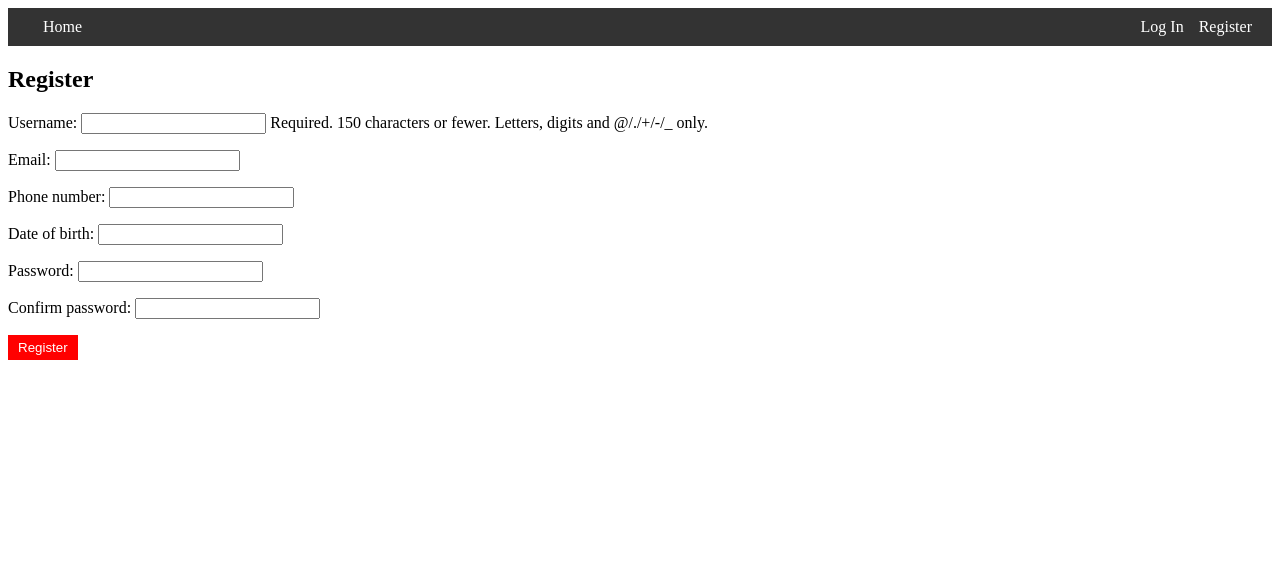
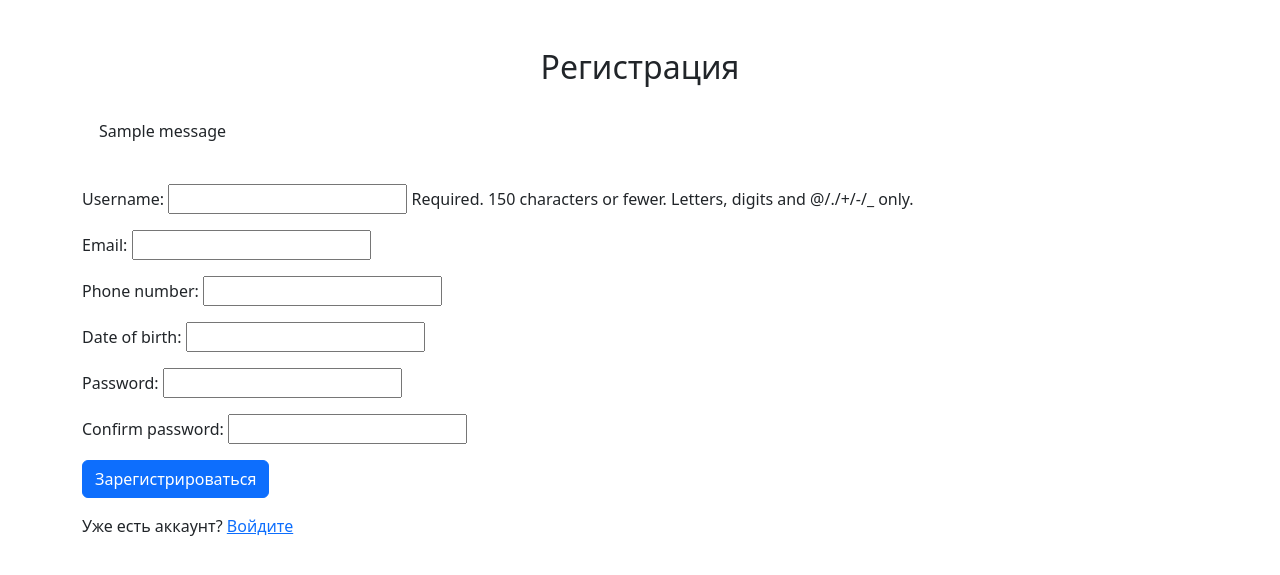
Before and after one commit to DanteZarantes/ccc, a Django app: page /accounts/register/ in a window 1280 px wide. Shown: the top 575 px of the page. Run offline with Django 5.2, Linux system fonts and the light colour scheme; tables that the repository leaves empty hold one stand-in row (values such as "Sample post"); one stand-in notice (Sample message) is shown.

Commit message:
Initial commit

```diff
--- a/todolist/templates/register.html
+++ b/todolist/templates/register.html
@@ -1,7 +1,32 @@
-{% include 'header.html' %}
-<h2>Register</h2>
-<form method="POST">
-    {% csrf_token %}
-    {{ form.as_p }}
-    <button type="submit">Register</button>
-</form>
+<!DOCTYPE html>
+<html lang="en">
+<head>
+    <meta charset="UTF-8">
+    <meta name="viewport" content="width=device-width, initial-scale=1.0">
+    <title>Регистрация</title>
+    <link rel="stylesheet" href="https://cdn.jsdelivr.net/npm/bootstrap@5.3.0/dist/css/bootstrap.min.css">
+</head>
+<body>
+    <div class="container mt-5">
+        <h2 class="text-center">Регистрация</h2>
+
+        {% if messages %}
+            <div class="mt-3">
+                {% for message in messages %}
+                    <div class="alert {{ message.tags }}">
+                        {{ message }}
+                    </div>
+                {% endfor %}
+            </div>
+        {% endif %}
+
+        <form method="post" class="mt-4">
+            {% csrf_token %}
+            {{ form.as_p }}
+            <button type="submit" class="btn btn-primary">Зарегистрироваться</button>
+        </form>
+
+        <p class="mt-3">Уже есть аккаунт? <a href="{% url 'login' %}">Войдите</a></p>
+    </div>
+</body>
+</html>
--- a/todolist/urls.py
+++ b/todolist/urls.py
@@ -12,4 +12,7 @@ urlpatterns = [
     path('', views.task_list, name='task_list'),
     path('toggle/<int:task_id>/', views.toggle_task, name='toggle_task'),
     path('add_subtask/<int:parent_id>/', views.add_subtask, name='add_subtask'),
+    path('register/', views.register, name='register'),
+    path('login/', views.login_view, name='login'),  # Предположительно, уже существует
+    path('', views.home, name='home'),  # Домашняя страница
 ]
--- a/todolist/views.py
+++ b/todolist/views.py
@@ -22,27 +22,42 @@ def register(request):
     if request.method == 'POST':
         form = CustomUserCreationForm(request.POST)
         if form.is_valid():
+            # Check if the username or email already exists
+            email = form.cleaned_data.get('email')
+            username = form.cleaned_data.get('username')
+
+            if User.objects.filter(email=email).exists():
+                messages.error(request, 'Этот email уже используется. Попробуйте другой.')
+                return render(request, 'register.html', {'form': form})
+
+            if User.objects.filter(username=username).exists():
+                messages.error(request, 'Этот логин уже используется. Попробуйте другой.')
+                return render(request, 'register.html', {'form': form})
+
+            # Save the user
             user = form.save(commit=False)
             user.set_password(form.cleaned_data['password'])
-            user.is_active = False  # Аккаунт будет активирован после подтверждения по почте
             user.save()
 
-            # Отправка email для подтверждения
-            current_site = get_current_site(request)
-            subject = 'Activate your account'
-            message = render_to_string('activation_email.html', {
-                'user': user,
-                'domain': current_site.domain,
-                'uid': urlsafe_base64_encode(force_bytes(user.pk)),
-                'token': account_activation_token.make_token(user),
-            })
-            email = EmailMessage(subject, message, to=[user.email])
-            email.send()
+            # Automatically log the user in after registration
+            login(request, user)
 
-            return HttpResponse('Please confirm your email to complete registration.')
+            messages.success(request, 'Регистрация прошла успешно! Добро пожаловать!')
+            return redirect('home')
+        else:
+            # If form is invalid, return errors
+            messages.error(request, 'Пожалуйста, исправьте ошибки в форме.')
+
     else:
         form = CustomUserCreationForm()
+
     return render(request, 'register.html', {'form': form})
+
+from django.shortcuts import render
+
+def home(request):
+    return render(request, 'home.html', {'message': 'Добро пожаловать на домашнюю страницу!'})
+
 
 def activate(request, uidb64, token):
     try:
```
Also changed, not shown: db.sqlite3.
